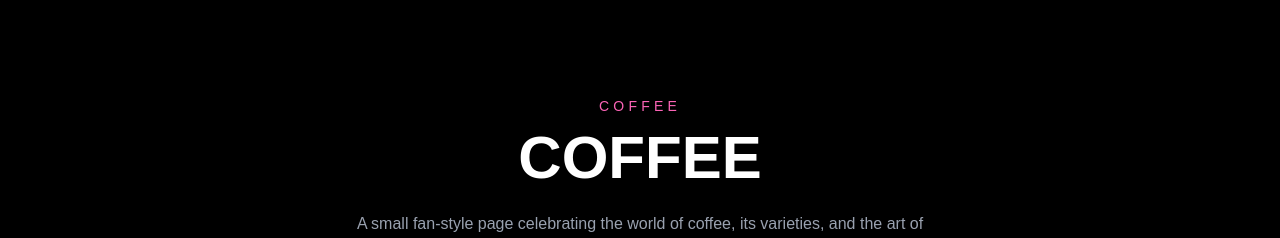
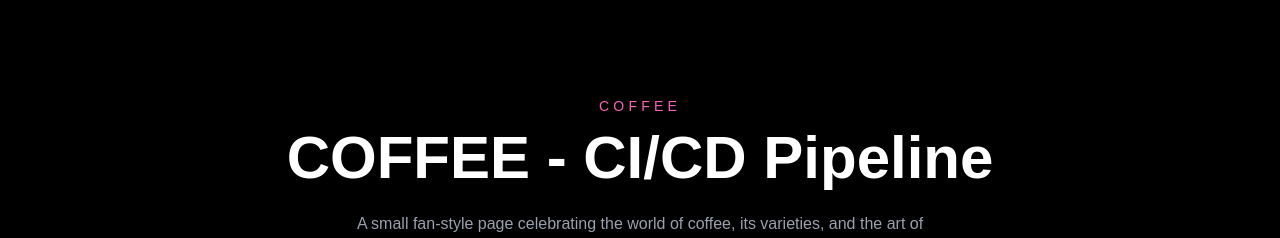
Before and after one commit to Tipdalin/rosie, a Next.js app: page / in a window 1280 px wide. Shown: the top 238 px of the page. Built offline with nearby package versions, Linux system fonts and the light colour scheme.

Commit message:
Modified

```diff
--- a/app/page.tsx
+++ b/app/page.tsx
@@ -31,7 +31,7 @@ export default function Home() {
           COFFEE
         </p>
 
-        <h1 className="text-6xl font-bold">COFFEE</h1>
+        <h1 className="text-6xl font-bold">COFFEE - CI/CD Pipeline</h1>
 
         <p className="mx-auto mt-6 max-w-xl text-gray-400">
           A small fan-style page celebrating the world of coffee,
```
